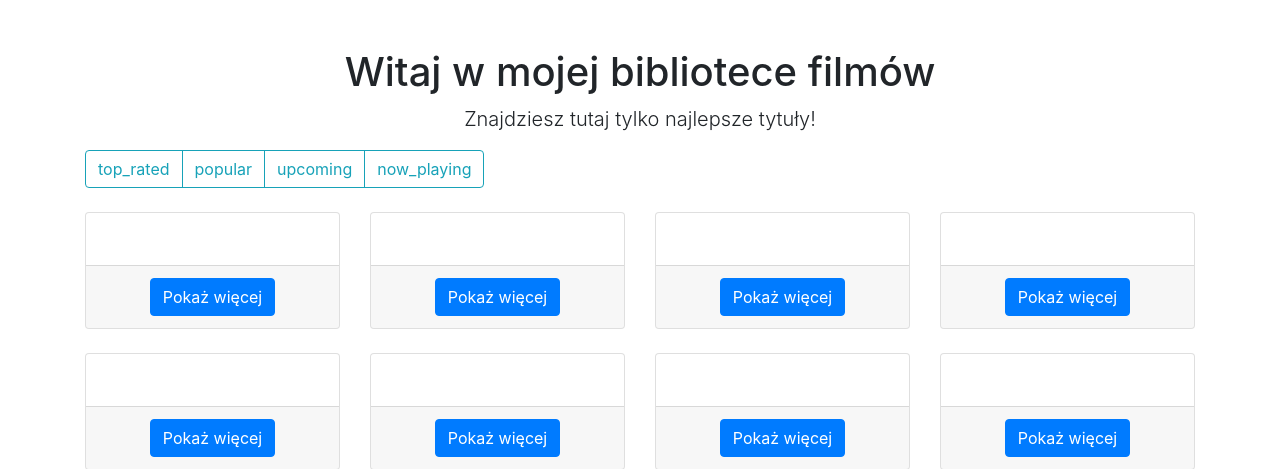
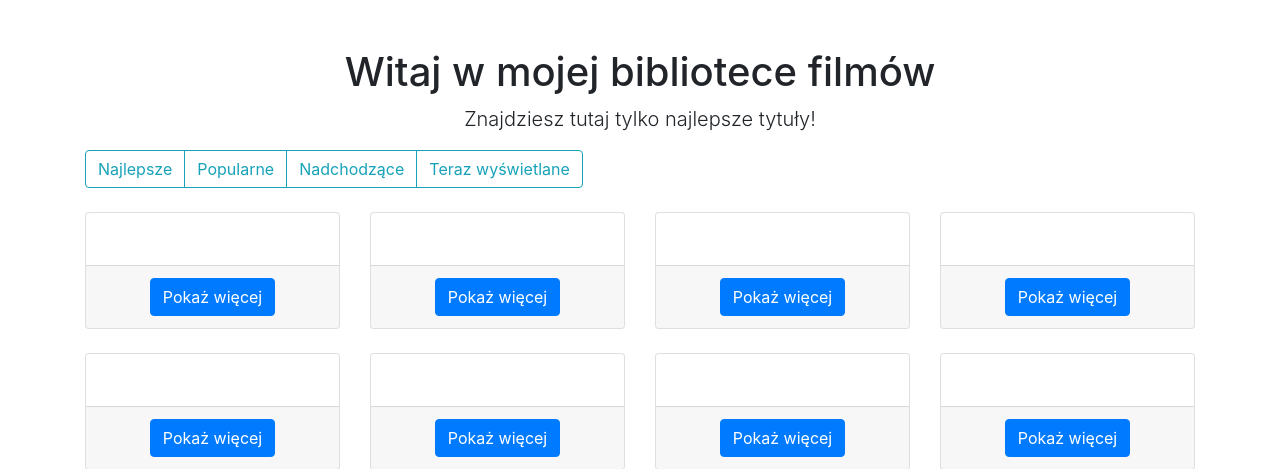
Before and after one commit to robertskibinski/movies_project, a Flask app: page / in a window 1280 px wide. Shown: the top 469 px of the page. Run offline with Flask 2, Linux system fonts and the light colour scheme; data that the repository does not hold is empty; some libraries are stand-ins or nearby versions.

Commit message:
Final and button name correction

```diff
--- a/templates/homepage.html
+++ b/templates/homepage.html
@@ -9,10 +9,10 @@
     </div>
     <div class="col-lg-12 mb-4">
         <div class="btn-group" role="group" aria-label="Basic example">
-            <button type="button" class="btn btn-outline-info" onclick="window.location.href='{{ url_for('homepage', list_type="top_rated") }}'">top_rated</button>
-            <button type="button" class="btn btn-outline-info" onclick="window.location.href='{{ url_for('homepage', list_type="popular") }}'">popular</button>
-            <button type="button" class="btn btn-outline-info" onclick="window.location.href='{{ url_for('homepage', list_type="upcoming") }}'">upcoming</button>
-            <button type="button" class="btn btn-outline-info" onclick="window.location.href='{{ url_for('homepage', list_type="now_playing") }}'">now_playing</button>
+            <button type="button" class="btn btn-outline-info" onclick="window.location.href='{{ url_for('homepage', list_type="top_rated") }}'">Najlepsze</button>
+            <button type="button" class="btn btn-outline-info" onclick="window.location.href='{{ url_for('homepage', list_type="popular") }}'">Popularne</button>
+            <button type="button" class="btn btn-outline-info" onclick="window.location.href='{{ url_for('homepage', list_type="upcoming") }}'">Nadchodzące</button>
+            <button type="button" class="btn btn-outline-info" onclick="window.location.href='{{ url_for('homepage', list_type="now_playing") }}'">Teraz wyświetlane</button>
         </div>
         </div>
         {% for movie in movies %}
```
